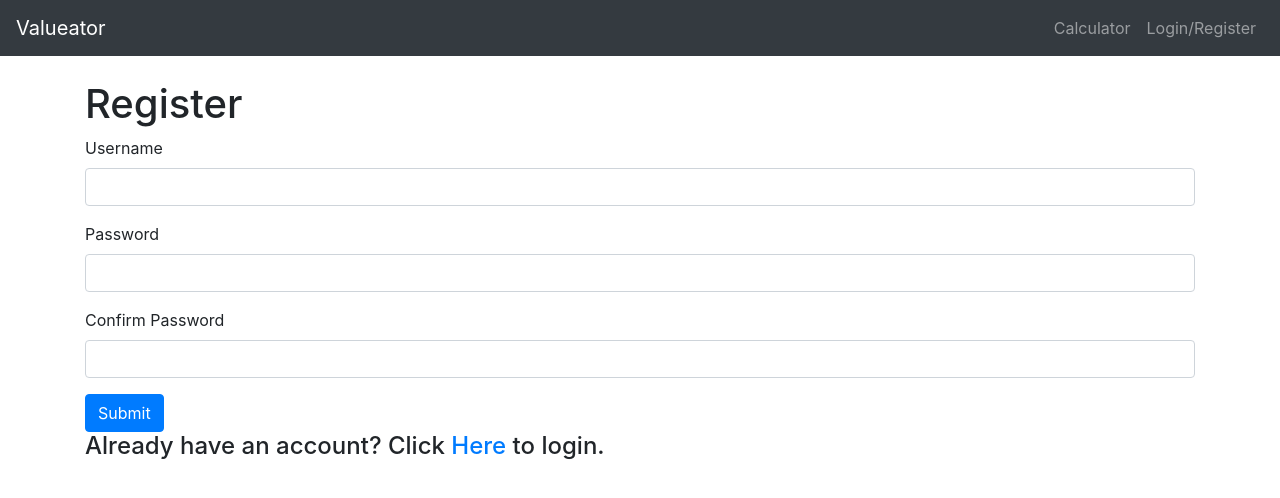
After one commit to trey-sumida/Valueator, a Django app: page /register/ in a window 1280 px wide. The commit adds this page. Shown: the top 498 px of the page. Run offline with Django 3.2, Linux system fonts and the light colour scheme; some libraries are stand-ins or nearby versions.

Commit message:
User registration, login, and logout working

```diff
--- /dev/null
+++ b/Valueator-project/General/forms.py
@@ -0,0 +1,9 @@
+from django import forms
+from django.contrib.auth.forms import UserCreationForm
+from django.contrib.auth.models import User
+
+class RegisterForm(UserCreationForm):
+
+    class Meta:
+        model = User
+        fields = ["username", "email", "first_name", "last_name", "password1", "password2"]
--- a/Valueator-project/General/templates/General/login.html
+++ b/Valueator-project/General/templates/General/login.html
@@ -5,8 +5,12 @@
 {% endblock %}
 {% block content %}
 <div class="hp-div">
+{% if error %}
+{{error}}
+{% endif %}
 <h1>Login</h1>
 <form method="POST">
+{% csrf_token %}
   <div class="form-group">
     <label for="username">Username</label>
     <input type="username" class="form-control" id="username" name="username">
@@ -17,5 +21,6 @@
   </div>
   <button type="submit" class="btn btn-primary">Submit</button>
 </form>
+<h4>Don't have an account? Click <a href="{% url 'General:register' %}">Here</a> to register.</h4>
 </div>
 {% endblock %}
--- /dev/null
+++ b/Valueator-project/General/templates/General/register.html
@@ -0,0 +1,36 @@
+{% extends 'base.html' %}
+{% load static %}
+{% block extrahead %}
+<link rel="stylesheet" type="text/css" href="{% static 'css/general.css' %}">
+{% endblock %}
+{% block content %}
+<div class="hp-div">
+{% if form.errors %}
+{% for field in form %}
+{% for error in field.errors %}
+<div class="alert alert-danger">
+    <strong>{{ error|escape }}</strong>
+</div>
+{% endfor %}
+{% endfor %}
+{% endif %}
+<h1>Register</h1>
+<form method="POST">
+{% csrf_token %}
+  <div class="form-group">
+    <label for="username">Username</label>
+    <input type="username" class="form-control" id="username" name="username">
+  </div>
+  <div class="form-group">
+    <label for="password1">Password</label>
+    <input type="password" class="form-control" id="password1" name="password1">
+  </div>
+  <div class="form-group">
+    <label for="password2">Confirm Password</label>
+    <input type="password" class="form-control" id="password2" name="password2">
+  </div>
+  <button type="submit" class="btn btn-primary">Submit</button>
+</form>
+<h4>Already have an account? Click <a href="{% url 'General:login' %}">Here</a> to login.</h4>
+</div>
+{% endblock %}
--- a/Valueator-project/General/urls.py
+++ b/Valueator-project/General/urls.py
@@ -5,4 +5,6 @@ app_name = 'General'
 urlpatterns = [
     path('', views.homepage, name='homepage'),
     path('login/', views.login, name='login'),
+    path('logout/', views.logout, name='logout'),
+    path('register/', views.register, name='register'),
 ]
--- a/Valueator-project/General/views.py
+++ b/Valueator-project/General/views.py
@@ -1,4 +1,7 @@
-from django.shortcuts import render
+from django.shortcuts import render, redirect
+from django.contrib.auth import authenticate, login as auth_login, logout as auth_logout
+from django.contrib.auth.models import User
+from .forms import RegisterForm
 
 def homepage(request):
     return render(request, "General/homepage.html")
@@ -9,8 +12,30 @@ def login(request):
         password = request.POST['password']
         user = authenticate(request, username=username, password=password)
         if user is not None:
-            login(request, user)
+            auth_login(request, user)
+            return redirect("General:homepage")
         else:
             return render(request, "General/login.html", {'error': "Invalid Login"})
     else:
         return render(request, "General/login.html")
+
+def logout(request):
+    if request.method == 'POST':
+        auth_logout(request)
+        return redirect("General:homepage")
+
+def register(request):
+    if request.method == 'POST':
+        form = RegisterForm(request.POST)
+        if form.is_valid():
+            username = request.POST['username']
+            password = request.POST['password1']
+            form.save()
+            user = authenticate(request, username=username, password=password)
+            auth_login(request, user)
+            return redirect("General:homepage")
+        else:
+            return render(request, "General/register.html", {'form': form })
+    else:
+        form = RegisterForm()
+        return render(request, "General/register.html", {'form': form })
--- a/Valueator-project/templates/base.html
+++ b/Valueator-project/templates/base.html
@@ -7,6 +7,9 @@
     <title>Valueator</title>
     <link rel="stylesheet" href="https://stackpath.bootstrapcdn.com/bootstrap/4.4.1/css/bootstrap.min.css"
     integrity="sha384-Vkoo8x4CGsO3+Hhxv8T/Q5PaXtkKtu6ug5TOeNV6gBiFeWPGFN9MuhOf23Q9Ifjh" crossorigin="anonymous">
+    <script src="https://code.jquery.com/jquery-3.5.1.slim.min.js" integrity="sha384-DfXdz2htPH0lsSSs5nCTpuj/zy4C+OGpamoFVy38MVBnE+IbbVYUew+OrCXaRkfj" crossorigin="anonymous"></script>
+<script src="https://cdn.jsdelivr.net/npm/popper.js@1.16.0/dist/umd/popper.min.js" integrity="sha384-Q6E9RHvbIyZFJoft+2mJbHaEWldlvI9IOYy5n3zV9zzTtmI3UksdQRVvoxMfooAo" crossorigin="anonymous"></script>
+<script src="https://stackpath.bootstrapcdn.com/bootstrap/4.5.0/js/bootstrap.min.js" integrity="sha384-OgVRvuATP1z7JjHLkuOU7Xw704+h835Lr+6QL9UvYjZE3Ipu6Tp75j7Bh/kR0JKI" crossorigin="anonymous"></script>
     {% block extrahead %}{% endblock %}
 </head>
 <body>
--- a/Valueator-project/templates/partials/_navbar.html
+++ b/Valueator-project/templates/partials/_navbar.html
@@ -9,6 +9,28 @@
             <li class="nav-item">
                 <a class="nav-link" href="/calculator/">Calculator</a>
             </li>
+
+            {% if user.is_authenticated %}
+            <li class="nav-item dropdown">
+                    <a class="nav-link dropdown-toggle" href="#" data-toggle="dropdown">{{ user.username }}</a>
+                    <div class="dropdown-menu dropdown-menu-right">
+                            {% if user.is_superuser %}
+                            <a href="/admin" class="dropdown-item">Admin</a>
+                            {% endif %}
+                            <div class="dropdown-divider"></div>
+                            <a href="#" class="dropdown-item" onClick="document.getElementById('logoutform').submit()">Logout</a>
+                            <form id="logoutform" action="{% url 'General:logout' %}" method="POST">
+                                    {% csrf_token %}
+                                    <input type="hidden">
+                            </form>
+                    </div>
+            </li>
+    {% else %}
+            <li class="nav-item">
+                    <a class="nav-link" href="{% url 'General:login' %}">Login/Register</a>
+            </li>
+    {% endif %}
+
     </ul>
     </div>
 </nav>
```
Also changed, not shown: Valueator-project/db.sqlite3.
